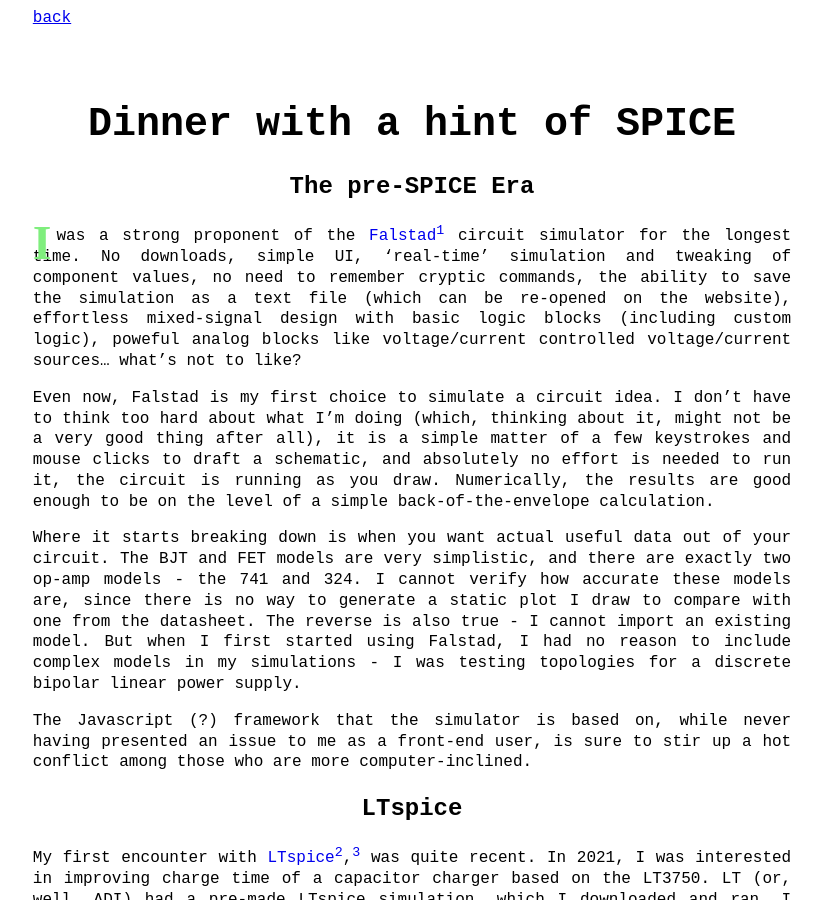
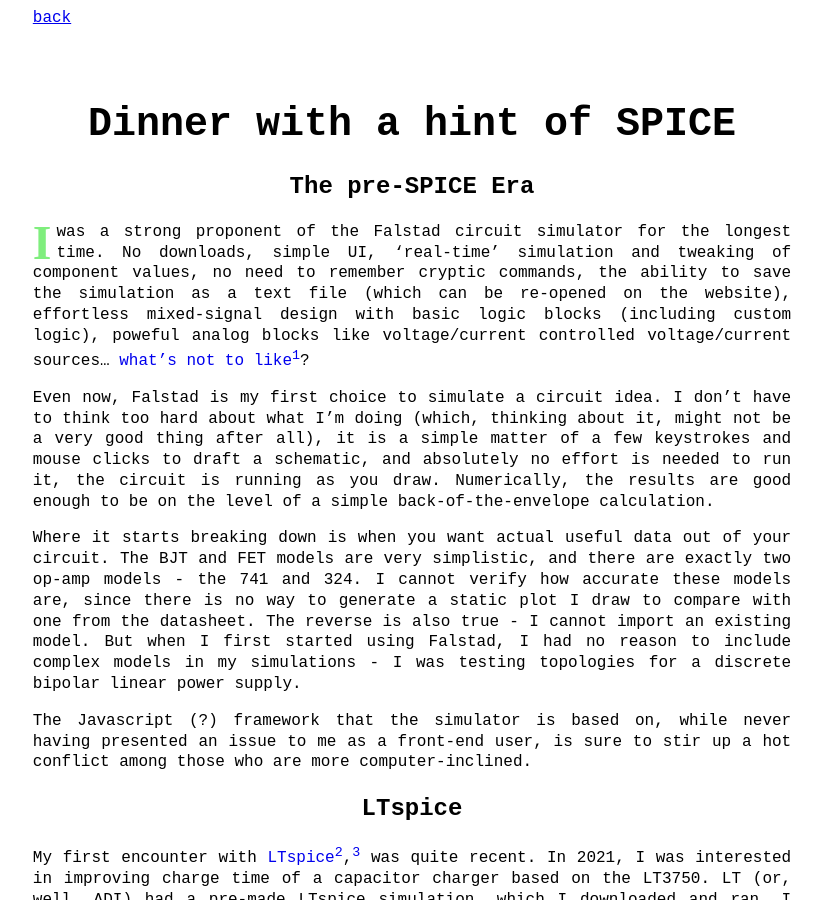
Before and after one commit to NNNILabs/NNNILabs.github.io, a Jekyll site: the page built from _posts/2024-10-23-Dinner-with-a-Hint-of-SPICE.md, in a window 1280 px wide and 900 px high. Shown: the whole window, without its empty margins (228-1050 px from the left). Built offline with Jekyll 4.4.1, drawn with Linux system fonts in a browser that asks for light colours.

```diff
--- a/_posts/2024-10-23-Dinner-with-a-Hint-of-SPICE.md
+++ b/_posts/2024-10-23-Dinner-with-a-Hint-of-SPICE.md
@@ -8,7 +8,7 @@ title: Dinner with a Hint of SPICE
 
 ## The pre-SPICE Era
 
-<span id="dropcap">I</span> was a strong proponent of the [Falstad](https://falstad.com/circuit/circuitjs.html){:target="_blank"}[^1] circuit simulator for the longest time. No downloads, simple UI, 'real-time' simulation and tweaking of component values, no need to remember cryptic commands, the ability to save the simulation as a text file (which can be re-opened on the website), effortless mixed-signal design with basic logic blocks (including custom logic), poweful analog blocks like voltage/current controlled voltage/current sources... what's not to like?
+<span id="dropcap">I</span> was a strong proponent of the Falstad circuit simulator for the longest time. No downloads, simple UI, 'real-time' simulation and tweaking of component values, no need to remember cryptic commands, the ability to save the simulation as a text file (which can be re-opened on the website), effortless mixed-signal design with basic logic blocks (including custom logic), poweful analog blocks like voltage/current controlled voltage/current sources... [what's not to like](https://falstad.com/circuit/circuitjs.html){:target="_blank"}[^1]?
 
 Even now, Falstad is my first choice to simulate a circuit idea. I don't have to think too hard about what I'm doing (which, thinking about it, might not be a very good thing after all), it is a simple matter of a few keystrokes and mouse clicks to draft a schematic, and absolutely no effort is needed to run it, the circuit is running as you draw. Numerically, the results are good enough to be on the level of a simple back-of-the-envelope calculation.
 
```
